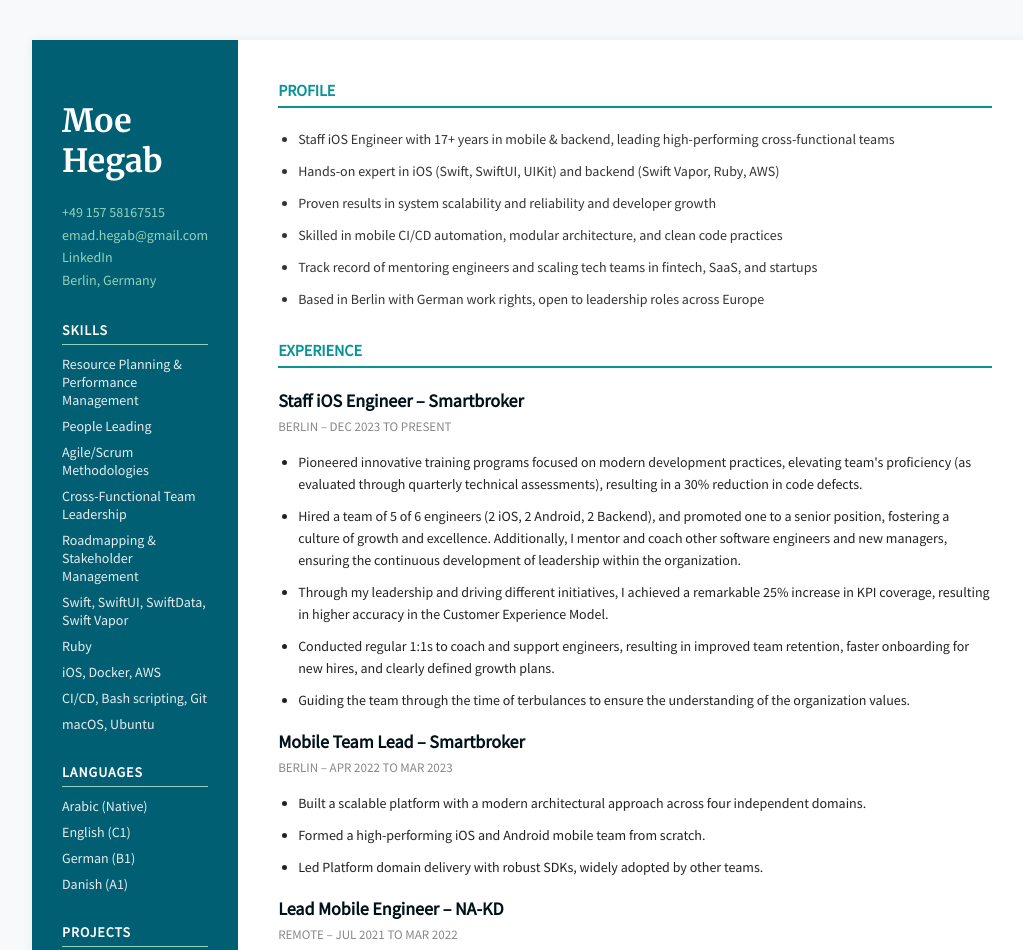
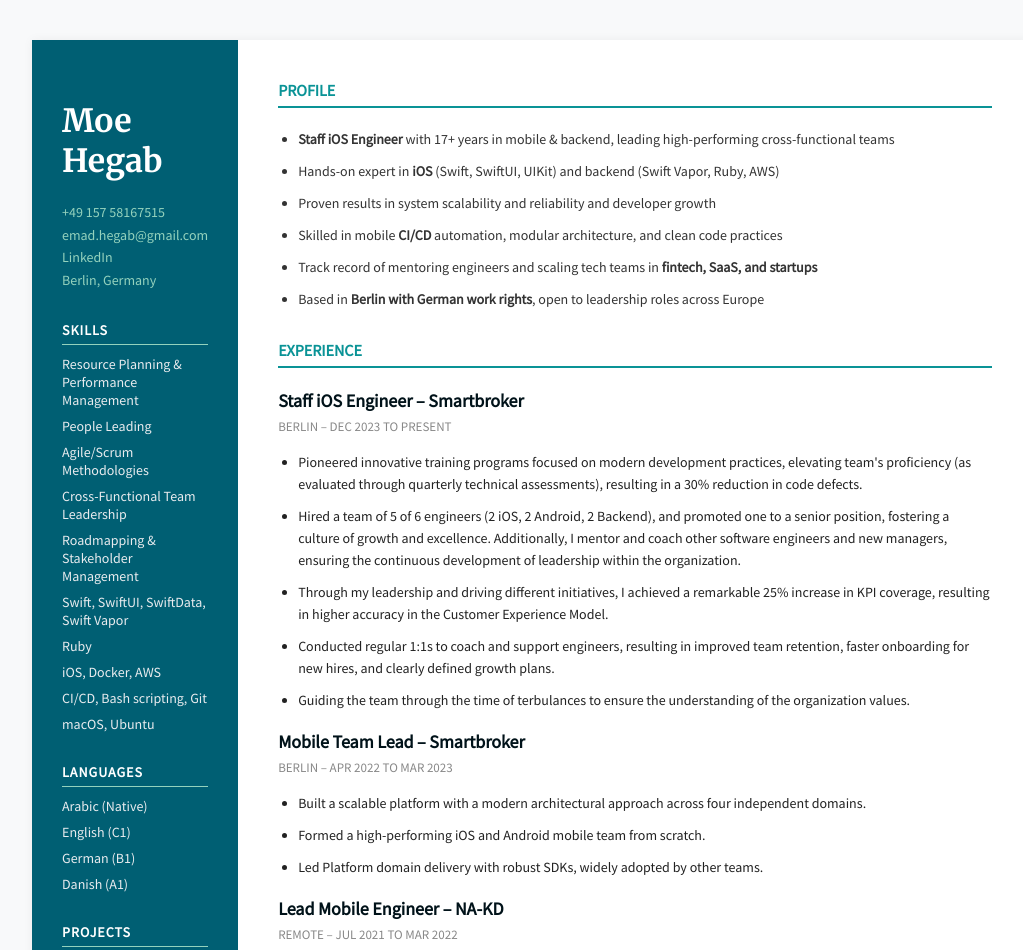
Before and after one commit to emadhegab/emadhegab.github.io, a plain HTML site: page iOS.html in a window 1280 px wide. Shown: the top 950 px of the page, without its empty margins (108-1131 px from the left). Drawn offline with Linux system fonts and the light colour scheme.

Commit message:
Update iOS.html
Signed-off-by: Mohamed Emad Hegab <emadhegab@gmail.com>

```diff
--- a/iOS.html
+++ b/iOS.html
@@ -57,12 +57,12 @@
     <h2>Profile</h2>
 <div class="section-text">
   <ul>
-    <li>Staff iOS Engineer with 17+ years in mobile & backend, leading high-performing cross-functional teams</li>
-    <li>Hands-on expert in iOS (Swift, SwiftUI, UIKit) and backend (Swift Vapor, Ruby, AWS)</li>
+    <li><b>Staff iOS Engineer</b> with 17+ years in mobile & backend, leading high-performing cross-functional teams</li>
+    <li>Hands-on expert in <b>iOS</b> (Swift, SwiftUI, UIKit) and backend (Swift Vapor, Ruby, AWS)</li>
     <li>Proven results in system scalability and reliability and developer growth</li>
-    <li>Skilled in mobile CI/CD automation, modular architecture, and clean code practices</li>
-    <li>Track record of mentoring engineers and scaling tech teams in fintech, SaaS, and startups</li>
-    <li>Based in Berlin with German work rights, open to leadership roles across Europe</li>
+    <li>Skilled in mobile <b>CI/CD</b> automation, modular architecture, and clean code practices</li>
+    <li>Track record of mentoring engineers and scaling tech teams in <b>fintech, SaaS, and startups</b></li>
+    <li>Based in <b>Berlin with German work rights</b>, open to leadership roles across Europe</li>
   </ul>
 </div>
 
```
